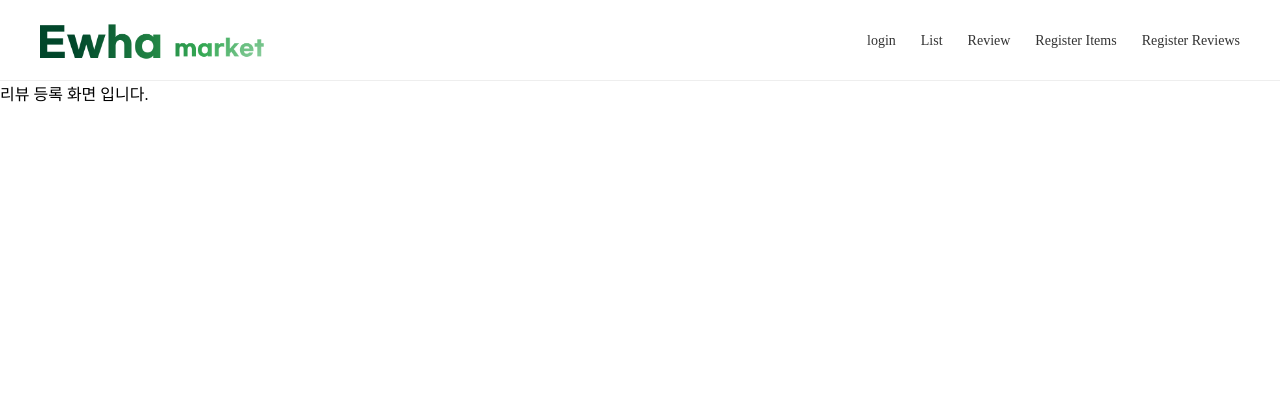
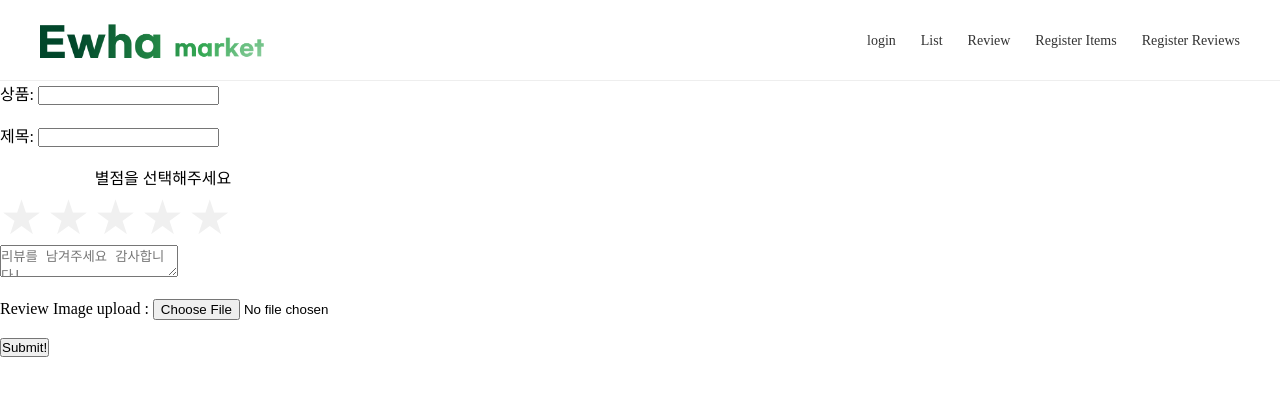
Before and after one commit to Cloud9999999999/flask_project2025, a Flask app: page /reg_reviews in a window 1280 px wide. Shown: the top 396 px of the page. Run offline with Flask 3, Linux system fonts and the light colour scheme.

Commit message:
리뷰등록화면 생성

```diff
--- a/templates/reg_reviews.html
+++ b/templates/reg_reviews.html
@@ -1,5 +1,33 @@
+
 {% extends "index.html" %}
 
 {% block section %}
-    리뷰 등록 화면 입니다.
+<form class="mb-3" name="myform" id="myform" method="post"
+      action="/reg_review" enctype="multipart/form-data">
+
+    상품: <input type="text" name="name" id="name" value="{{name}}"><br><br>
+
+    제목: <input type="text" name="title" id="title"><br><br>
+
+    <fieldset>
+        <span class="text-bold">별점을 선택해주세요</span><br>
+
+        <input type="radio" name="reviewStar" value="5" id="rate1"><label for="rate1">★</label>
+        <input type="radio" name="reviewStar" value="4" id="rate2"><label for="rate2">★</label>
+        <input type="radio" name="reviewStar" value="3" id="rate3"><label for="rate3">★</label>
+        <input type="radio" name="reviewStar" value="2" id="rate4"><label for="rate4">★</label>
+        <input type="radio" name="reviewStar" value="1" id="rate5"><label for="rate5">★</label>
+    </fieldset>
+
+    <div>
+        <textarea class="col-auto form-control" name="reviewContents"
+                  placeholder="리뷰를 남겨주세요 감사합니다!"></textarea>
+    </div>
+    <br>
+
+    Review Image upload :
+    <input type="file" name="file"><br><br>
+
+    <input type="submit" value="Submit!">
+</form>
 {% endblock section %}
```
